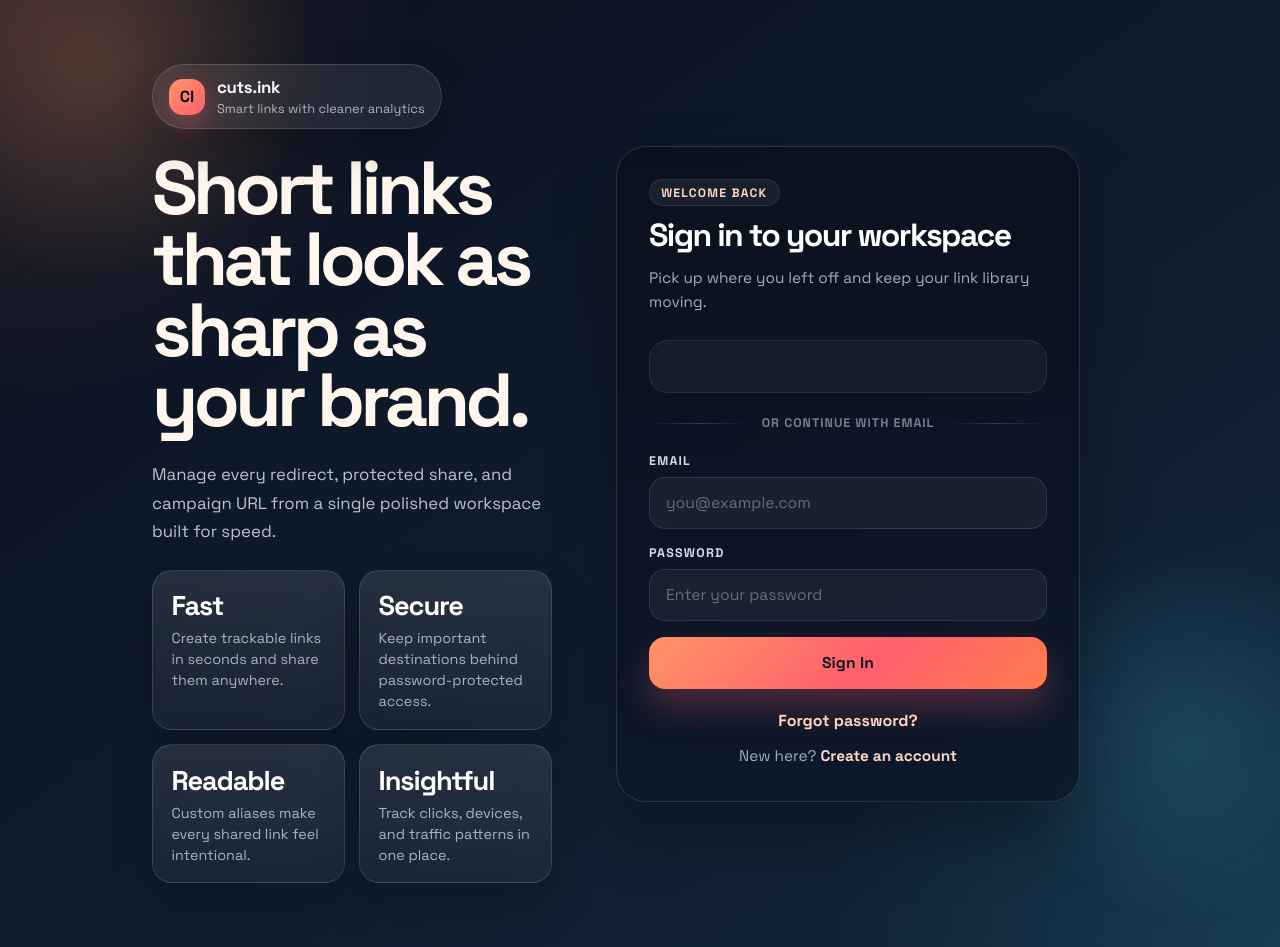
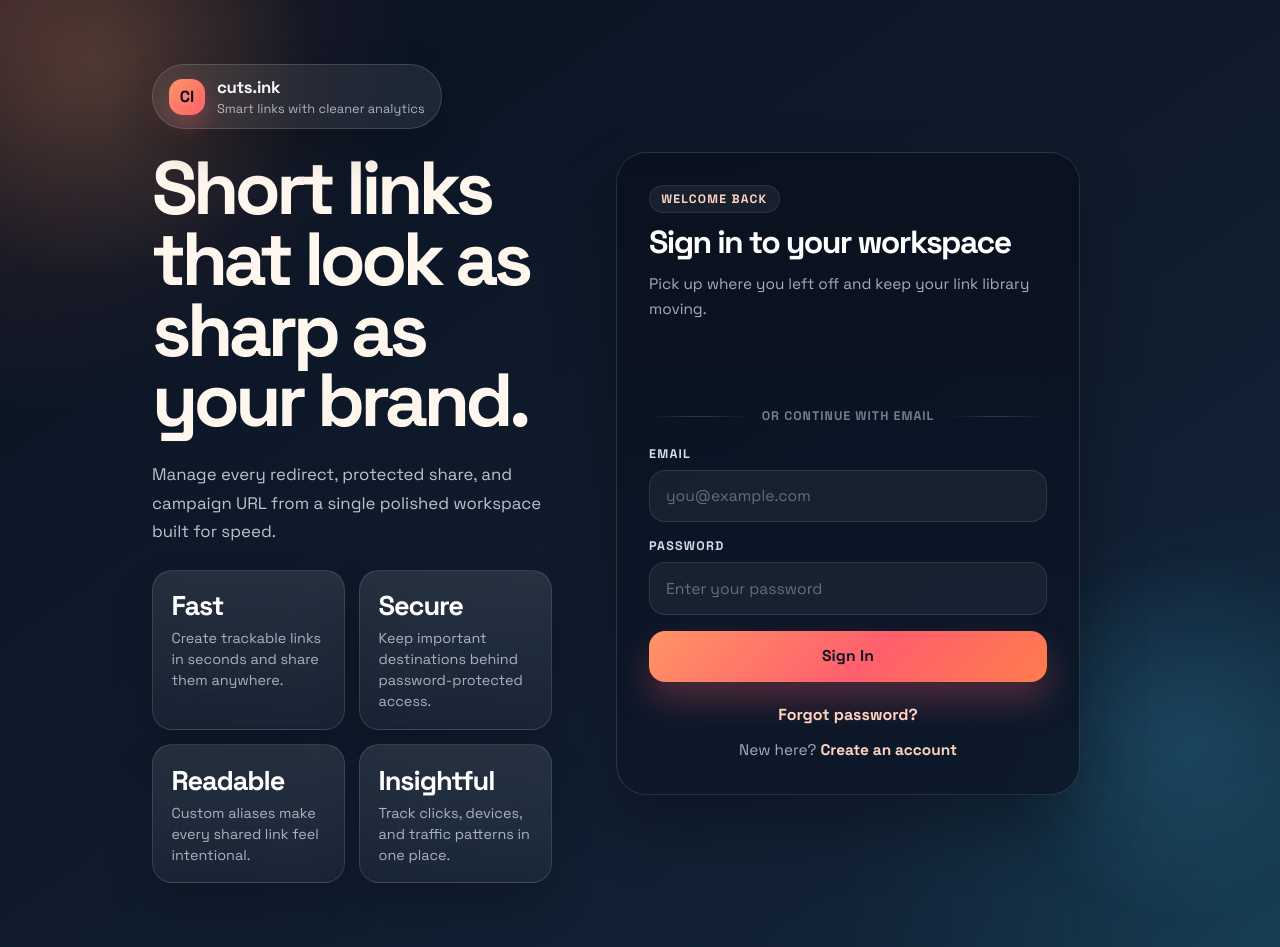
Before and after one commit to meenaharsh5432-tech/url-shortener-frontend, a React (Create React App) app: page /login in a window 1280 px wide. Built offline with nearby package versions, Linux system fonts and the light colour scheme.

Commit message:
Fix Google auth button hover

```diff
--- a/src/App.css
+++ b/src/App.css
@@ -224,21 +224,12 @@
 .oauth-wrap {
   display: flex;
   justify-content: center;
-  width: 100%;
   margin-bottom: 1.25rem;
-  padding: 0.35rem;
-  border-radius: 1.2rem;
-  background: rgba(255, 255, 255, 0.04);
-  border: 1px solid rgba(255, 255, 255, 0.08);
-  overflow: hidden;
 }
 
 .oauth-wrap > div,
 .oauth-wrap iframe {
-  width: 100% !important;
-  max-width: 100% !important;
-  min-width: 100% !important;
-  border-radius: 999px;
+  max-width: 100%;
 }
 
 .form-divider {
--- a/src/components/Login.js
+++ b/src/components/Login.js
@@ -107,7 +107,7 @@ function Login() {
               onError={() => setError('Google sign in failed')}
               theme="filled_black"
               shape="pill"
-              width="100%"
+              width="340"
               text="signin_with"
             />
           </div>
--- a/src/components/Register.js
+++ b/src/components/Register.js
@@ -97,7 +97,7 @@ function Register() {
               onError={() => setError('Google sign up failed')}
               theme="filled_black"
               shape="pill"
-              width="100%"
+              width="340"
               text="signup_with"
             />
           </div>
```
